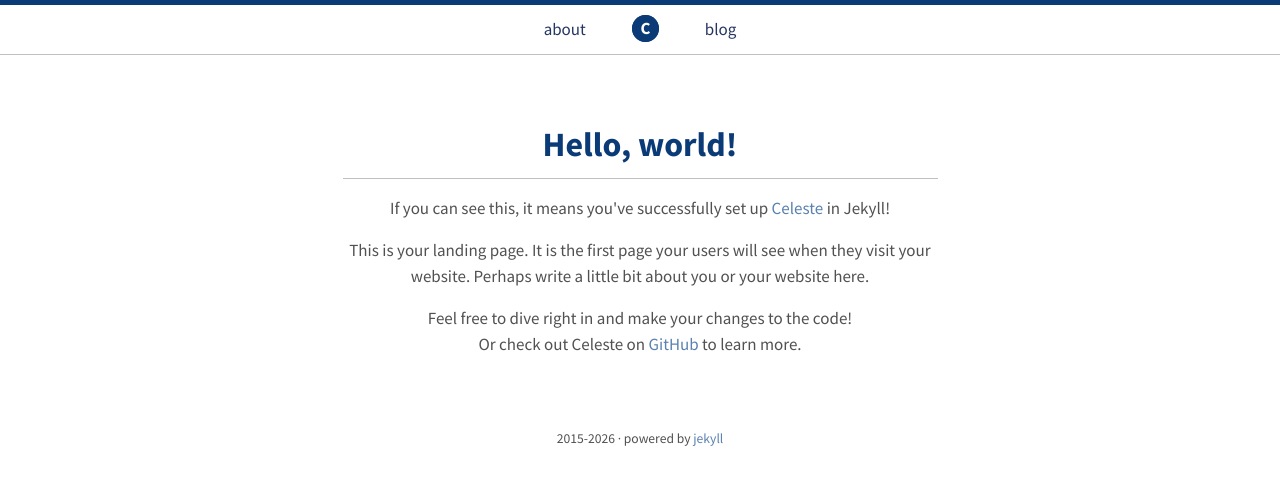
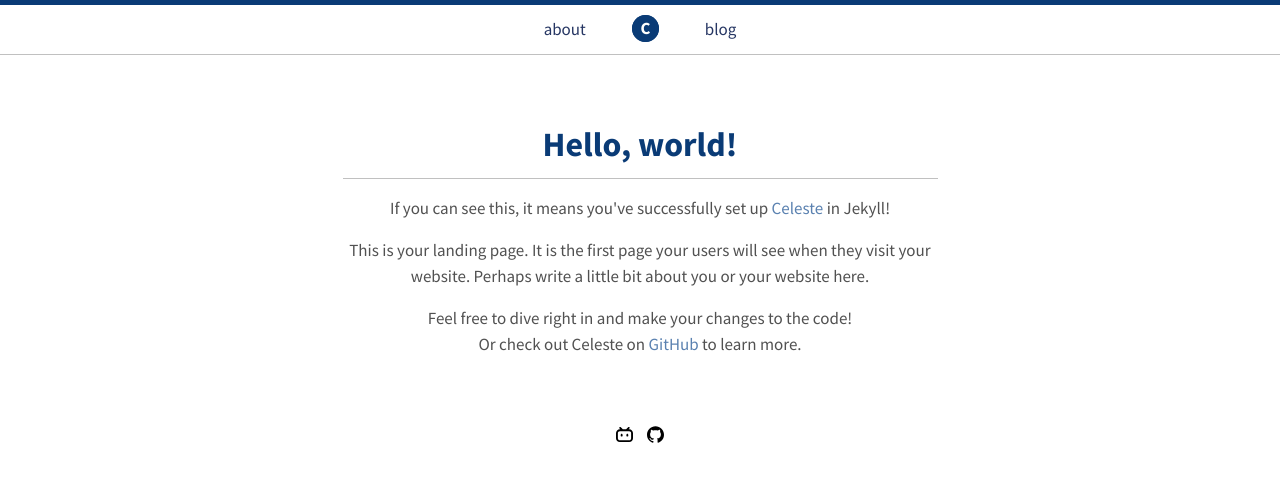
Before and after one commit to xdi8/xdi8.github.io, a Jekyll site: the page built from index.html, in a window 1280 px wide. Shown: the top 485 px of the page. Built offline with Jekyll 4.4.1, drawn with Linux system fonts in a browser that asks for light colours.

Commit message:
fix footer links

```diff
--- a/_layouts/default.html
+++ b/_layouts/default.html
@@ -18,13 +18,13 @@
       </main>
 
       <footer class="footer">
-        <small>
-            <span class="copyright"><i class="fa fa-copyright"></i> 2015-<time datetime="{{ site.time | date_to_xmlschema }}">{{ site.time | date: '%Y' }}</time> {{ site.author.name }}</span> &middot;
-            <span>Powered by <a href="http://jekyllrb.com/">Jekyll</a></span>
-        </small>
         <div class="ftr-links">
-          <a href="https://github.com/nicoelayda"><i class="fa fa-github-alt"></i></a>
-          <a href="https://twitter.com/nicoelayda"><i class="fa fa-twitter"></i></a>
+          <a href="https://space.bilibili.com/1022791189">
+            <svg class="icon" role="img" viewBox="0 0 24 24" xmlns="http://www.w3.org/2000/svg"><title>Bilibili</title><path d="M17.813 4.653h.854c1.51.054 2.769.578 3.773 1.574 1.004.995 1.524 2.249 1.56 3.76v7.36c-.036 1.51-.556 2.769-1.56 3.773s-2.262 1.524-3.773 1.56H5.333c-1.51-.036-2.769-.556-3.773-1.56S.036 18.858 0 17.347v-7.36c.036-1.511.556-2.765 1.56-3.76 1.004-.996 2.262-1.52 3.773-1.574h.774l-1.174-1.12a1.234 1.234 0 0 1-.373-.906c0-.356.124-.658.373-.907l.027-.027c.267-.249.573-.373.92-.373.347 0 .653.124.92.373L9.653 4.44c.071.071.134.142.187.213h4.267a.836.836 0 0 1 .16-.213l2.853-2.747c.267-.249.573-.373.92-.373.347 0 .662.151.929.4.267.249.391.551.391.907 0 .355-.124.657-.373.906zM5.333 7.24c-.746.018-1.373.276-1.88.773-.506.498-.769 1.13-.786 1.894v7.52c.017.764.28 1.395.786 1.893.507.498 1.134.756 1.88.773h13.334c.746-.017 1.373-.275 1.88-.773.506-.498.769-1.129.786-1.893v-7.52c-.017-.765-.28-1.396-.786-1.894-.507-.497-1.134-.755-1.88-.773zM8 11.107c.373 0 .684.124.933.373.25.249.383.569.4.96v1.173c-.017.391-.15.711-.4.96-.249.25-.56.374-.933.374s-.684-.125-.933-.374c-.25-.249-.383-.569-.4-.96V12.44c0-.373.129-.689.386-.947.258-.257.574-.386.947-.386zm8 0c.373 0 .684.124.933.373.25.249.383.569.4.96v1.173c-.017.391-.15.711-.4.96-.249.25-.56.374-.933.374s-.684-.125-.933-.374c-.25-.249-.383-.569-.4-.96V12.44c.017-.391.15-.711.4-.96.249-.249.56-.373.933-.373Z"/></svg>
+          </a>
+          <a href="https://github.com/xdi8">
+            <svg class="icon" role="img" viewBox="0 0 24 24" xmlns="http://www.w3.org/2000/svg"><title>GitHub</title><path d="M12 .297c-6.63 0-12 5.373-12 12 0 5.303 3.438 9.8 8.205 11.385.6.113.82-.258.82-.577 0-.285-.01-1.04-.015-2.04-3.338.724-4.042-1.61-4.042-1.61C4.422 18.07 3.633 17.7 3.633 17.7c-1.087-.744.084-.729.084-.729 1.205.084 1.838 1.236 1.838 1.236 1.07 1.835 2.809 1.305 3.495.998.108-.776.417-1.305.76-1.605-2.665-.3-5.466-1.332-5.466-5.93 0-1.31.465-2.38 1.235-3.22-.135-.303-.54-1.523.105-3.176 0 0 1.005-.322 3.3 1.23.96-.267 1.98-.399 3-.405 1.02.006 2.04.138 3 .405 2.28-1.552 3.285-1.23 3.285-1.23.645 1.653.24 2.873.12 3.176.765.84 1.23 1.91 1.23 3.22 0 4.61-2.805 5.625-5.475 5.92.42.36.81 1.096.81 2.22 0 1.606-.015 2.896-.015 3.286 0 .315.21.69.825.57C20.565 22.092 24 17.592 24 12.297c0-6.627-5.373-12-12-12"/></svg>
+          </a>
         </div>
       </footer>
     </div>
--- a/_sass/base/_layout.scss
+++ b/_sass/base/_layout.scss
@@ -15,3 +15,8 @@
   color: $post-title-color;
   padding: 0 0.3rem;
 }
+
+.icon {
+  width: 1em;
+  height: 1em;
+}
```
